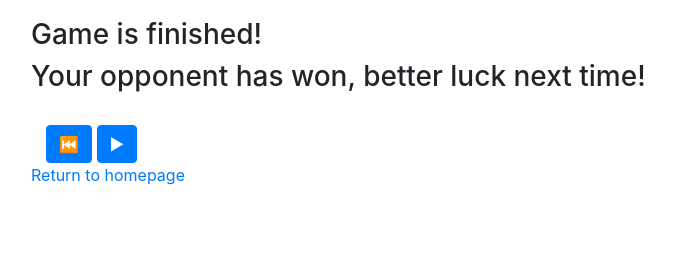
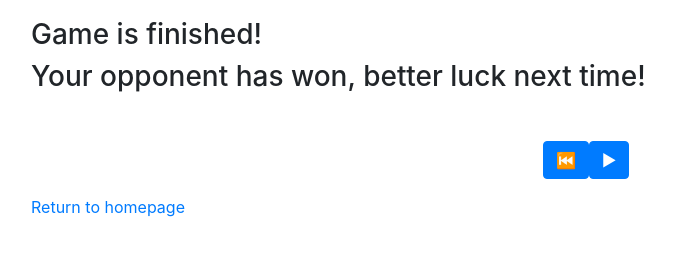
Before and after one commit to dieortin/PSI_cat_mouse_final, a Django app: template templates/mouse_cat/game.html in a window 1280 px wide. Shown: the part 196-452 px from the top of the page, without its empty margins (54-729 px from the left). Run offline with Django 3.2, Linux system fonts and the light colour scheme; the template is opened without the code that fills it, so the values that code supplies are empty; some libraries are stand-ins or nearby versions.

Commit message:
Improved the visuals of the rewind controls

```diff
--- a/templates/mouse_cat/game.html
+++ b/templates/mouse_cat/game.html
@@ -50,7 +50,7 @@
                 <h3>Your opponent has won, better luck next time!</h3>
             {% endif %}
             <br>
-            <div class="container">
+            <div class="container d-flex justify-content-center my-3">
                 <button id="replay-backwards" class="btn btn-primary">⏮
                 </button>
                 <button id="replay-play" class="btn btn-primary">►</button>
```
